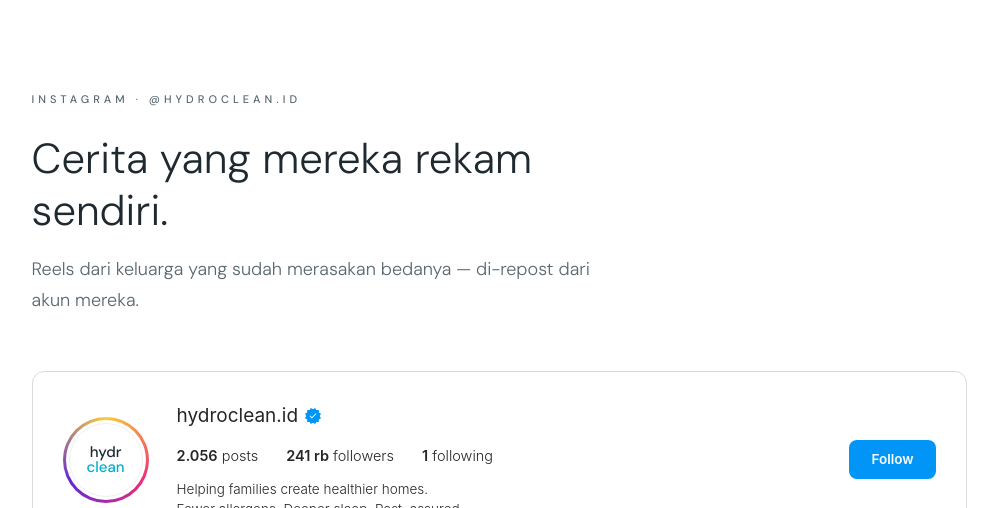
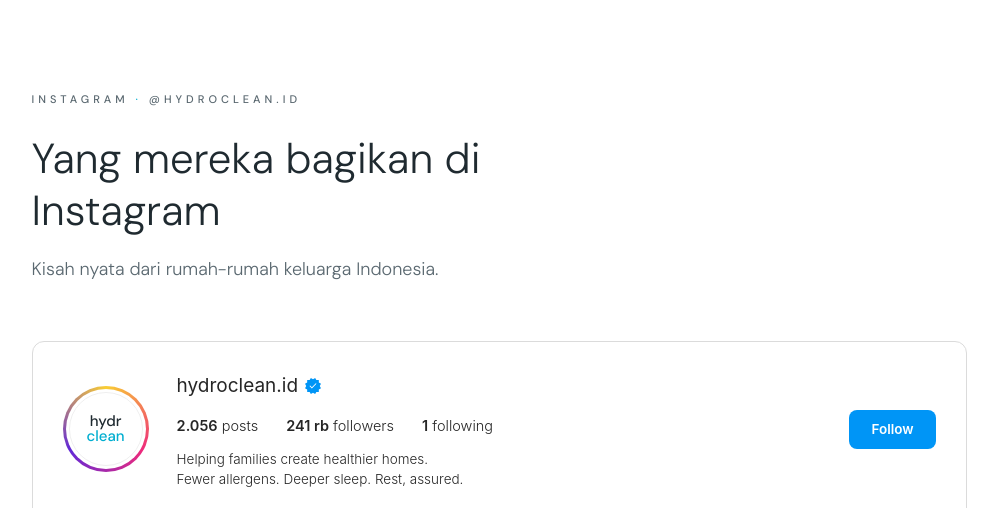
Before and after one commit to ais-adri/hydroclean-reviews-landing-page, a plain HTML site: page index.html in a window 1280 px wide. Shown: the part 2125-2633 px from the top of the page, without its empty margins (98-1096 px from the left). Drawn offline with Linux system fonts and the light colour scheme.

Commit message:
revisi heading section Instagram

```diff
--- a/index.html
+++ b/index.html
@@ -249,8 +249,8 @@
   <div class="wrap">
     <div class="sec-head">
       <p class="eyebrow">Instagram <span class="dot">·</span> @hydroclean.id</p>
-      <h2>Cerita yang mereka rekam sendiri.</h2>
-      <p class="lede">Reels dari keluarga yang sudah merasakan bedanya — di-repost dari akun mereka.</p>
+      <h2>Yang mereka bagikan di Instagram</h2>
+      <p class="lede">Kisah nyata dari rumah-rumah keluarga Indonesia.</p>
     </div>
 
     <div class="ig-shell">
```
